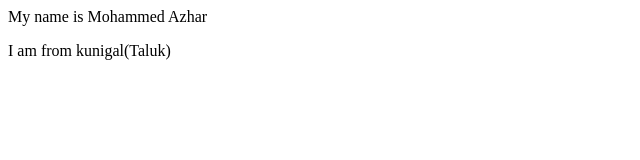
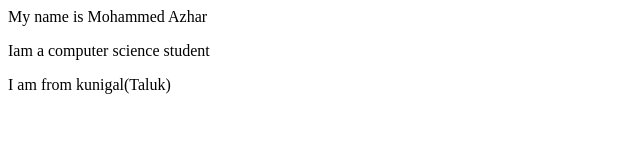
Before and after one commit to Azhar2812/Example_Demo, a plain HTML site: page index.html in a window 1280 px wide. Shown: the whole page, without its empty margins (0-640 px from the left). Drawn offline with Linux system fonts and the light colour scheme.

Commit message:
before pull request

```diff
--- a/index.html
+++ b/index.html
@@ -1,2 +1,3 @@
 <p>My name is Mohammed Azhar </p>
+<p>Iam a  computer science student </p>
 <p>I am from kunigal(Taluk) </p>
```
